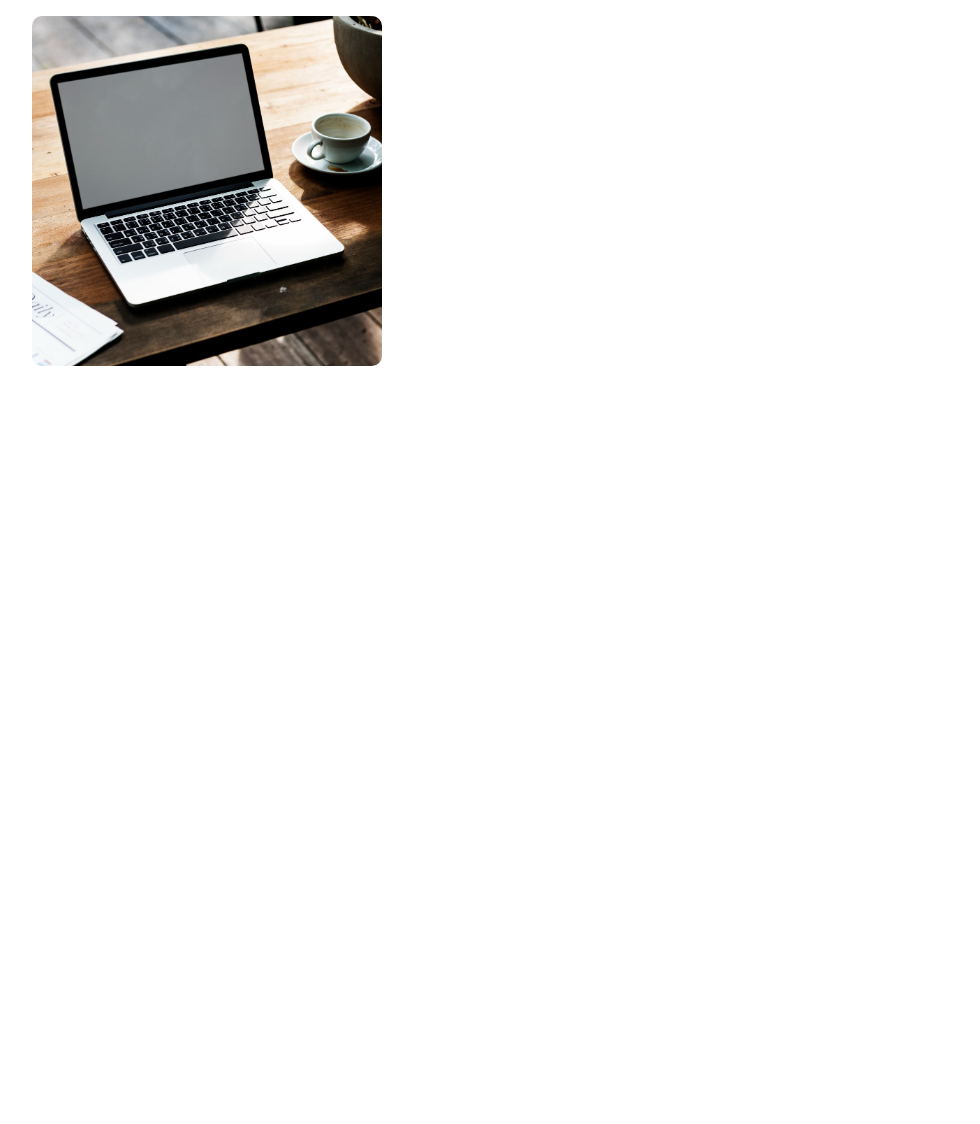
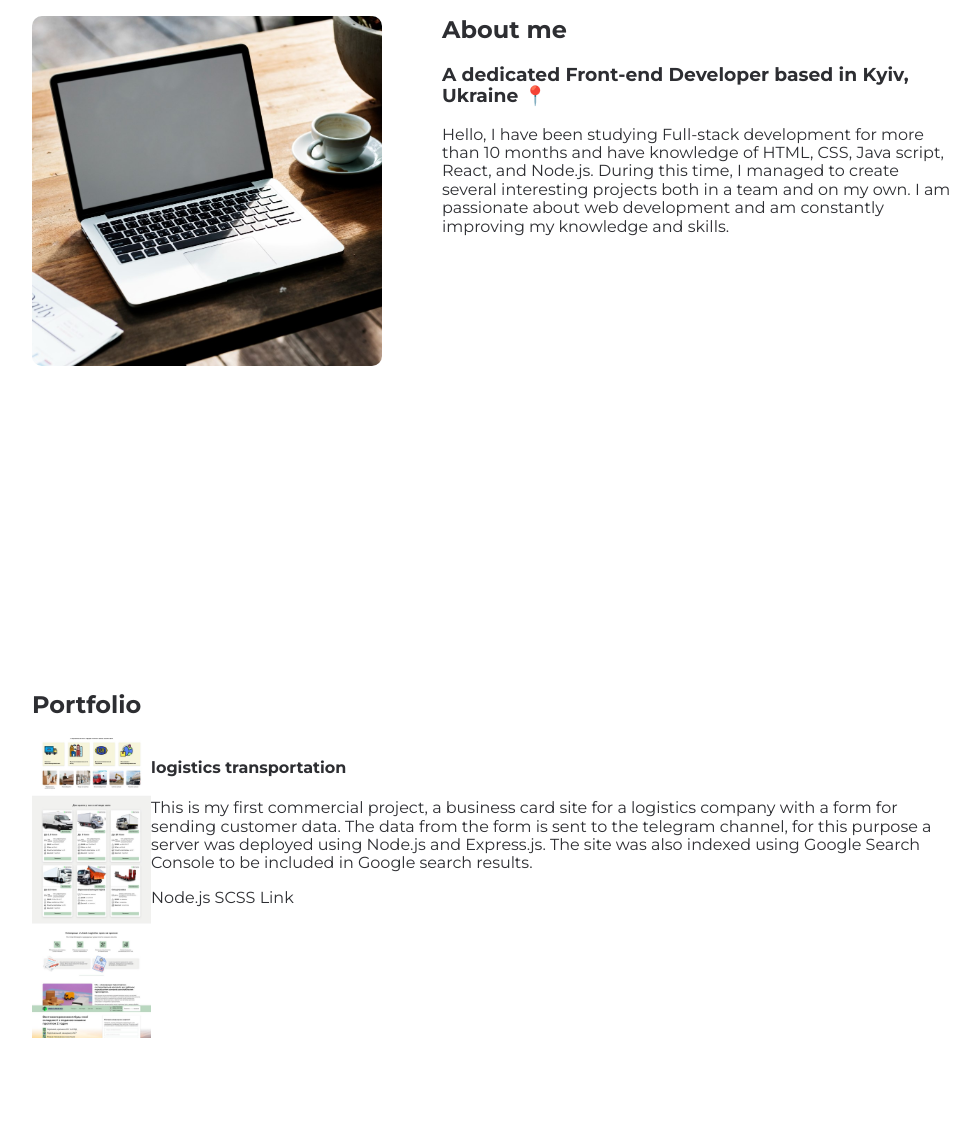
Before and after one commit to LehezaDmytro/portfolio, a plain HTML site: page index.html in a window 1280 px wide. Shown: the part 980-2104 px from the top of the page, without its empty margins (148-1128 px from the left). Drawn offline with nearby package versions, Linux system fonts and the light colour scheme.

Commit message:
update about and add project

```diff
--- a/index.html
+++ b/index.html
@@ -96,7 +96,7 @@
           </div>
         </div>
       </section>
-      <section class="about">
+      <section id="about" class="about">
         <div class="container">
           <div class="about__main-img">
             <img
@@ -104,10 +104,78 @@
               alt=""
             />
           </div>
+          <div class="about__text">
+            <h2>About me</h2>
+            <h3>A dedicated Front-end Developer based in Kyiv, Ukraine 📍</h3>
+            <p>
+              Hello, I have been studying Full-stack development for more than
+              10 months and have knowledge of HTML, CSS, Java script, React, and
+              Node.js. During this time, I managed to create several interesting
+              projects both in a team and on my own. I am passionate about web
+              development and am constantly improving my knowledge and skills.
+            </p>
+          </div>
         </div>
       </section>
-      <section class="projects"><div class="container"></div></section>
-      <section class="contacts"><div class="container"></div></section>
+      <section id="projects" class="projects">
+        <div class="container">
+          <h2>Portfolio</h2>
+          <ul class="projects__list">
+            <li>
+              <img
+                src="./img/projects/unest-logistics.com.ua_.jpg"
+                alt="Project unest-logistics.com.ua"
+              />
+              <div>
+                <h4>logistics transportation</h4>
+                <p>
+                  This is my first commercial project, a business card site for
+                  a logistics company with a form for sending customer data. The
+                  data from the form is sent to the telegram channel, for this
+                  purpose a server was deployed using Node.js and Express.js.
+                  The site was also indexed using Google Search Console to be
+                  included in Google search results.
+                </p>
+                <span>Node.js</span>
+                <span>SCSS</span>
+                <a
+                  href="unest-logistics.com.ua"
+                  target="_blank"
+                  rel="noreferrer noopener"
+                  >Link</a
+                >
+              </div>
+            </li>
+            <!-- <li>
+              <img src="" alt="" />
+              <div>
+                <h4></h4>
+                <p></p>
+                <span></span><span></span><a href=""></a><a href=""></a>
+              </div>
+            </li>
+            <li>
+              <img src="" alt="" />
+              <div>
+                <h4></h4>
+                <p></p>
+                <span></span><span></span><a href=""></a><a href=""></a>
+              </div>
+            </li>
+            <li>
+              <img src="" alt="" />
+              <div>
+                <h4></h4>
+                <p></p>
+                <span></span><span></span><a href=""></a><a href=""></a>
+              </div>
+            </li> -->
+          </ul>
+        </div>
+      </section>
+      <section id="contacts" class="contacts">
+        <div class="container"></div>
+      </section>
     </main>
     <footer></footer>
   </body>
--- a/sass/base/_base-styles.scss
+++ b/sass/base/_base-styles.scss
@@ -1,3 +1,7 @@
+html {
+  scroll-behavior: smooth;
+}
+
 body {
   position: relative;
   font-family: "Montserrat", sans-serif;
@@ -5,6 +9,7 @@ body {
 }
 
 ul {
+  padding: 0;
   list-style: none;
 }
 
--- a/sass/components/_about.scss
+++ b/sass/components/_about.scss
@@ -1,4 +1,9 @@
 .about {
+  .container {
+    display: flex;
+    gap: 60px;
+  }
+
   &__main-img {
     img {
       width: 350px;
@@ -7,4 +12,10 @@
       border-radius: 10px;
     }
   }
+
+  &__text {
+    h2 {
+      margin-top: 0;
+    }
+  }
 }
--- /dev/null
+++ b/sass/components/_projects.scss
@@ -0,0 +1,13 @@
+.projects {
+  &__list {
+    li {
+      display: flex;
+
+      img {
+        width: 400px;
+        height: 300px;
+        object-fit: cover;
+      }
+    }
+  }
+}
--- a/sass/main.scss
+++ b/sass/main.scss
@@ -3,3 +3,4 @@
 @import "components/header";
 @import "components/hero";
 @import "components/about";
+@import "components/projects";
```
Also changed, not shown: css/main.css, img/projects/unest-logistics.com.ua_.jpg (added), 1 other file.
